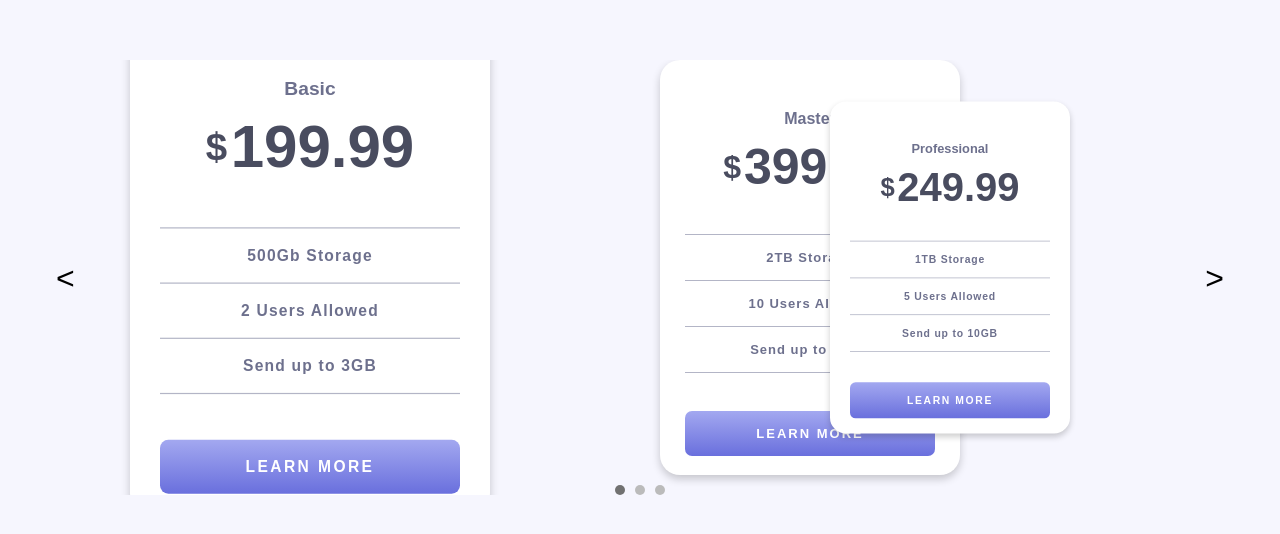
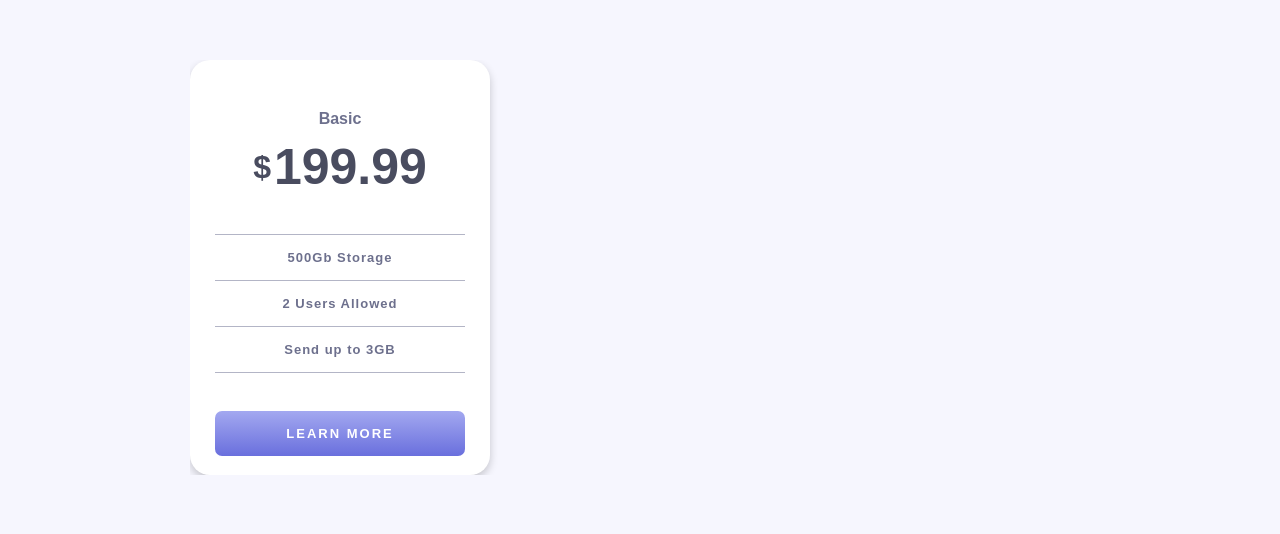
Before and after one commit to Anastasiiiii/pricing-component-with-toggle, a React (Create React App) app in the folder my-app/: page / in a window 1280 px wide. Shown: the part 140-674 px from the top of the page. Built offline with nearby package versions, Linux system fonts and the light colour scheme.

Commit message:
edit swiper

```diff
--- a/my-app/src/components/CardsContainer.jsx
+++ b/my-app/src/components/CardsContainer.jsx
@@ -1,11 +1,18 @@
 import React from "react";
-import { useState } from "react";
 import Card from "./Card";
-import "../styles/CardsContainer.css"
+import "../styles/CardsContainer.css";
+// Import Swiper React components
+import { Swiper, SwiperSlide } from 'swiper/react';
+
+// Import Swiper styles
+import 'swiper/css';
+import 'swiper/css/effect-coverflow';
+import 'swiper/css/pagination';
+
+// Import required modules
+import { EffectCoverflow, Pagination } from 'swiper/modules';
 
 const CardsContainer = () => {
-    const [activeIndex, setActiveIndex] = useState(0);
-
     const cardData = [
         {
             name: "Basic",
@@ -24,58 +31,36 @@ const CardsContainer = () => {
         }
     ];
 
-    const goToNextSlide = () => {
-        setActiveIndex((prevIndex) =>
-            prevIndex === cardData.length - 1 ? 0 : prevIndex + 1
-        )
-    }
-
-    const goToPrevSlide = () => {
-        setActiveIndex((prevIndex) =>
-            prevIndex === 0 ? cardData.length - 1 : prevIndex - 1
-        )
-    }
-
     return (
         <div className="all-cards-container">
-            <button className="prev-btn" onClick={goToPrevSlide}>
-                &lt;
-            </button>
-            <div className="card-wrapper">
-                {cardData.map((data, index) => {
-                    let position = "next-slide";
-
-                    if (index === activeIndex) {
-                        position = "active-slide";
-                    } else if (index === activeIndex - 1 || (activeIndex === 0 && index === cardData.length - 1)) {
-                        position = "prev-slide";
-                    }
-                    return (
-                        <div key={index}
-                            className={`cart-item  ${position}`}>
+            <Swiper
+                effect={'coverflow'}
+                grabCursor={true}
+                centeredSlides={true}
+                loop={true}
+                slidesPerView={'auto'}
+                coverflowEffect={{
+                    rotate: 0,
+                    stretch: 0,
+                    depth: 150,
+                    modifier: 2.5,
+                    slideShadows: true,
+                }}
+                autoplay = {{
+                    delay: 3000,
+                    disableOnInteraction: false
+                }}
+            >
+                {cardData.map((data, index) => (
+                    <SwiperSlide key={index}> {/* Added a key prop */}
                             <Card
                                 name={data.name}
                                 cost={data.cost}
-                                texts={data.texts} />
-                        </div>
-                    )
-                })}
-            </div>
-            <button className="next-btn" onClick={goToNextSlide}>
-                &gt;
-            </button>
-
-            {/* Пагінація */}
-
-            <div className="pagination">
-                {cardData.map((_, index) => (
-                    <span
-                        key={index}
-                        className={`dot ${index === activeIndex ? "active" : ""}`}
-                        onClick={() => setActiveIndex(index)}
-                    />
+                                texts={data.texts}
+                            />
+                    </SwiperSlide>
                 ))}
-            </div>
+            </Swiper>
         </div>
     );
 }
--- a/my-app/src/styles/CardsContainer.css
+++ b/my-app/src/styles/CardsContainer.css
@@ -1,72 +1,19 @@
 .all-cards-container {
-    position: relative;
-    width: 100%;
-    max-width: 1200px;
-    margin: 0 auto;
-    overflow: hidden;
-    perspective: 1000px;
-}
-
-.card-wrapper {
     display: flex;
     align-items: center;
     gap: 10px;
-    transition: transform 0.5s ease;
+    padding: 0;
 }
 
-.card-item {
-    position: absolute;
-    opacity: 0.5;
-    transition: transform 0.5s ease, opacity 0.5s ease;
-    transform-origin: center center;
-    transform-style: preserve-3d;
+.swiper{
+    padding: 0;
+    margin: 0;
 }
-
-.active-slide{
-    opacity: 1;
-    transform: scale(1.2) translate(100px);
-    z-index: 2;
+.swiper-slide{
+   padding: 0;
+   margin: 0;
 }
-
-.next-slide {
-    transform: translateX(150%) scale(0.8) translateZ(0);
-    z-index: 1;
+.swiper-slide-active{
+    padding: 0;
+    margin: 0;
 }
-
-.prev-btn, .next-btn{
-    position: absolute;
-    top: 50%;
-    transform: translateY(-50%);
-    background: none;
-    border: none;
-    font-size: 2rem;
-    cursor: pointer;
-}
-
-.prev-btn {
-    left: 10px;
-}
-
-.next-btn {
-    right: 10px;
-}
-
-.pagination {
-    display: flex;
-    justify-content: center;
-    margin-top: 10px;
-}
-
-.dot{
-    height: 10px;
-    width: 10px;
-    margin: 0 5px;
-    background-color: #bbb;
-    border-radius: 50%;
-    display: inline-block;
-    cursor: pointer;
-}
-
-.dot.active{
-    background-color: #717171;
-}
```
